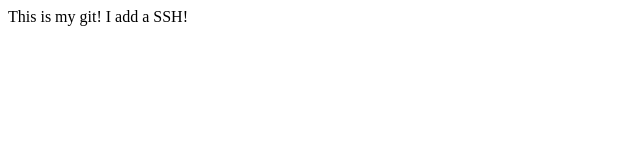
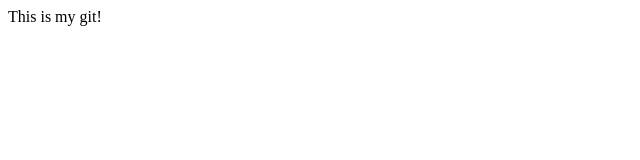
Before and after one commit to Yisca-git/test, a plain HTML site: page index.html in a window 1280 px wide. Shown: the whole page, without its empty margins (0-640 px from the left). Drawn offline with Linux system fonts and the light colour scheme.

Commit message:
Revert "add line"
This reverts commit 5ef6e01d235fdb323acce6a5a72af8f3dcb5cd1e.

```diff
--- a/index.html
+++ b/index.html
@@ -7,6 +7,5 @@
 </head>
 <body>
     This is my git!
-    I add a SSH!
 </body>
 </html>
```
